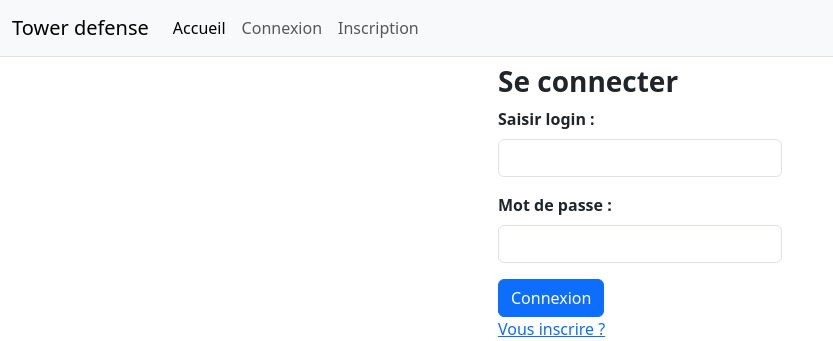
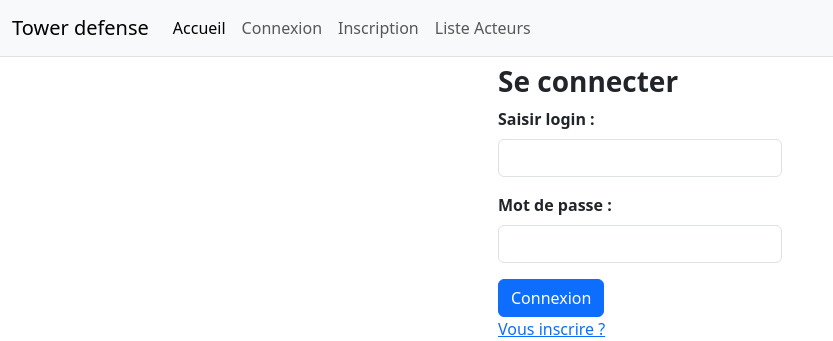
Before and after one commit to DUT-Info-Montreuil/SAE_WEB_Luc_Juba_Said_Antoine, a PHP site: page / in a window 1280 px wide. Shown: the top 341 px of the page, without its empty margins (0-833 px from the left). Run offline with PHP 8.4, Linux system fonts and the light colour scheme.

Commit message:
ajouter dans nav option list acteurs

```diff
--- a/composants/menu/vue_menu.php
+++ b/composants/menu/vue_menu.php
@@ -33,6 +33,7 @@ class VueMenu {
                         <a class="nav-link active" aria-current="page" href="index.php">Accueil</a>
                         <a class="nav-link" href="index.php?module=connexion">Connexion</a>
                         <a class="nav-link" href="index.php?module=connexion&action=form_inscription">Inscription</a>
+                        <a class="nav-link" href="index.php?module=mod_acteur">Liste Acteurs</a>
                     </div>
                 </div>
                 </div>
```
